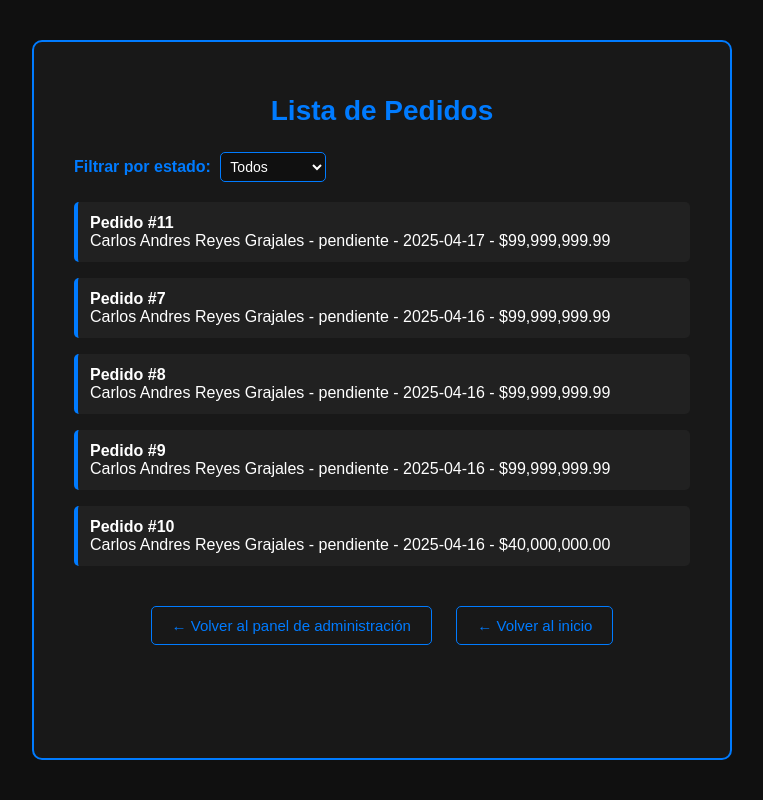
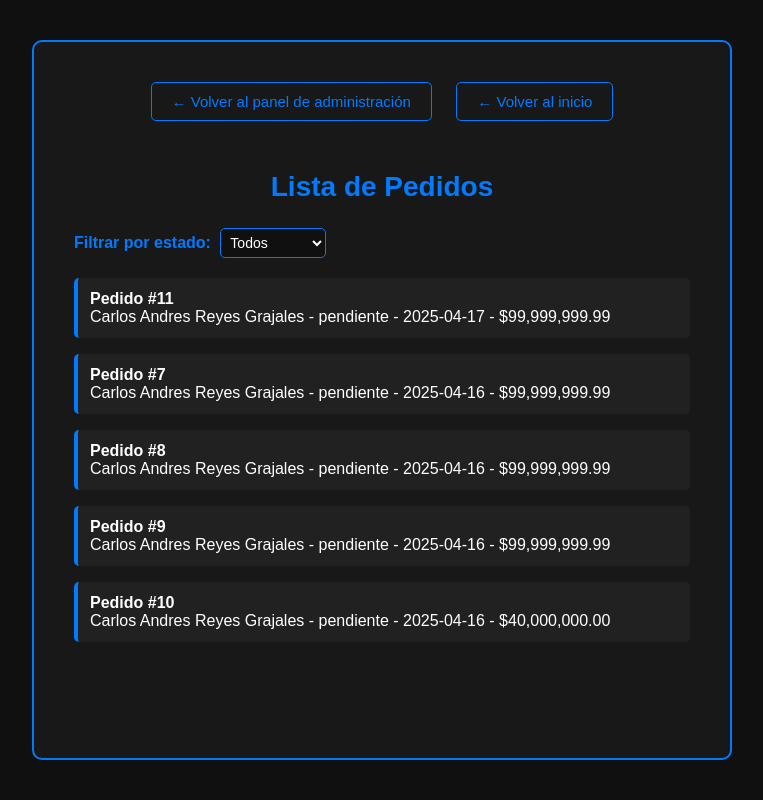
Before and after one commit to carlo1404/carros, a PHP site: page /carros/admin/lista-pedidos.php in a window 1280 px wide. Shown: the whole page, without its empty margins (258-1021 px from the left). Run offline with PHP 8.4, Linux system fonts and the light colour scheme; data comes from the database, SQL or seed files in the repository.

Commit message:
hice una modificacion en los botones de los listar: pedidos y usuarios

```diff
--- a/admin/lista-pedidos.php
+++ b/admin/lista-pedidos.php
@@ -30,6 +30,10 @@ $result = $conexion->query($sql);
 </head>
 <body>
     <section class="listar-pedidos">
+        <div class="listar-pedidos__acciones">
+            <a href="admin-index.php" class="btn-link">← Volver al panel de administración</a>
+            <a href="../index.php" class="btn-link">← Volver al inicio</a>
+        </div>
         <h2 class="listar-pedidos__titulo">Lista de Pedidos</h2>
 
         <!-- Formulario de filtro -->
@@ -66,10 +70,6 @@ $result = $conexion->query($sql);
             <?php endif; ?>
         </ul>
 
-        <div class="listar-pedidos__acciones">
-            <a href="admin-index.php" class="btn-link">← Volver al panel de administración</a>
-            <a href="../index.php" class="btn-link">← Volver al inicio</a>
-        </div>
     </section>
 </body>
 </html>
--- a/css/pedidos.css
+++ b/css/pedidos.css
@@ -105,7 +105,7 @@ body {
 
 .listar-pedidos__acciones {
     text-align: center;
-    margin-top: 3rem;
+    margin-bottom: 4rem;
 }
 
 /* Ver pedido */
--- a/css/usuarios.css
+++ b/css/usuarios.css
@@ -77,7 +77,7 @@ body {
 }
 
 .lista-usuarios__acciones {
-    margin-top: 3rem;
+    margin-bottom: 4rem;
     text-align: center;
 }
 
```
Also changed, not shown: admin/lista-usuarios.php (+5 -4 lines).
